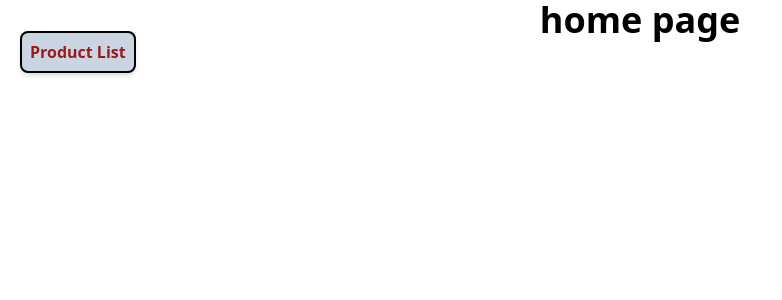
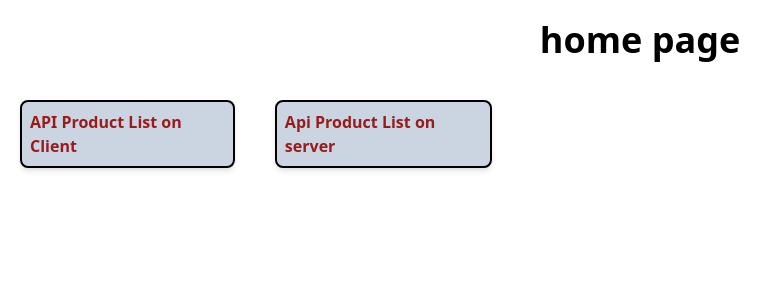
Before and after one commit to M-Mussab/next-api, a Next.js app: page / in a window 1280 px wide. Shown: the top 300 px of the page, without its empty margins (0-782 px from the left). Built offline with nearby package versions, Linux system fonts and the light colour scheme.

Commit message:
"API fetching in server side"

```diff
--- a/app/page.jsx
+++ b/app/page.jsx
@@ -3,8 +3,11 @@ import { productlist } from '@/app/productlist/page';
 export default function Home() {
   return (
   <div className="container">
-     <h1 className="text-4xl items-center font-extrabold flex justify-center"> home page</h1>
-     <Link className="m-5 text-red-800  rounded-lg shadow-md font-bold bg-slate-300 p-2 border-2 border-black" href='/productlist'> Product List</Link>
+     <h1 className="text-4xl m-5 items-center font-extrabold flex justify-center"> home page</h1>
+     <div className=" max-w-lg mx auto flex justify-between items-center">
+     <Link className="m-5 text-red-800  rounded-lg shadow-md font-bold bg-slate-300 p-2 border-2 border-black" href='/productlist'>API Product List on Client </Link>
+     <Link className="m-5 text-red-800  rounded-lg shadow-md font-bold bg-slate-300 p-2 border-2 border-black" href='/productlists'>Api Product List on server</Link>
+     </div>
   </div>
   )
 }
--- a/app/productlist/page.jsx
+++ b/app/productlist/page.jsx
@@ -13,7 +13,8 @@ export default function Page() {
         const jsonData = await response.json();
         console.log(jsonData);
         setProduct(jsonData.products);
-      } catch (error) {
+      }
+      catch (error) {
         console.error("Error fetching data: ", error);
       }
     };
@@ -22,10 +23,10 @@ export default function Page() {
 
   return (
     <div className="container">
-      <h1 className="text-4xl items-center font-extrabold flex justify-center">Product List</h1>
+      <h1 className="text-4xl m-5 items-center font-extrabold flex justify-center">Product List Client side</h1>
       <Link className="m-5 text-red-800 rounded-lg shadow-md font-bold bg-slate-300 p-2 border-2 border-black" href='/'>Home</Link>
       {product.map((item) => (
-        <h1 className='m-5 text-red-800 rounded-lg shadow-md font-bold bg-slate-300 p-2 border-2 border-black' key={item.id}>{item.title}</h1>
+        <h1 className='m-5 text-green-950 max-w-md mx-auto rounded-lg shadow-md font-bold bg-slate-300 p-2 border-2 border-black' key={item.id}>Company: {item.title} <pre> Price: {item.price}</pre></h1>
       ))}
     </div>
   );
--- /dev/null
+++ b/app/productlists/page.jsx
@@ -0,0 +1,22 @@
+import Link from "next/link"
+
+async function productList() {
+    let data = await fetch ("https://dummyjson.com/products")
+    data = await data.json();
+    return data.products
+}
+export default async function page () {
+    let products =await productList();
+    console.log(products);
+    return(
+        <div>
+            <h1 className="text-4xl m-5 items-center font-extrabold flex justify-center">Product List server side</h1>
+            <Link className="m-5 text-red-800 rounded-lg shadow-md font-bold bg-slate-300 p-2 border-2 border-black" href='/'>Home</Link>
+            {
+                products.map((item)=>(
+                    <h3 className='m-5 text-green-950 max-w-md mx-auto rounded-lg shadow-md font-bold bg-slate-300 p-2 border-2 border-black' key={item.id}>Company: {item.title}</h3>
+                ))
+            }
+        </div>
+    )
+}
```
